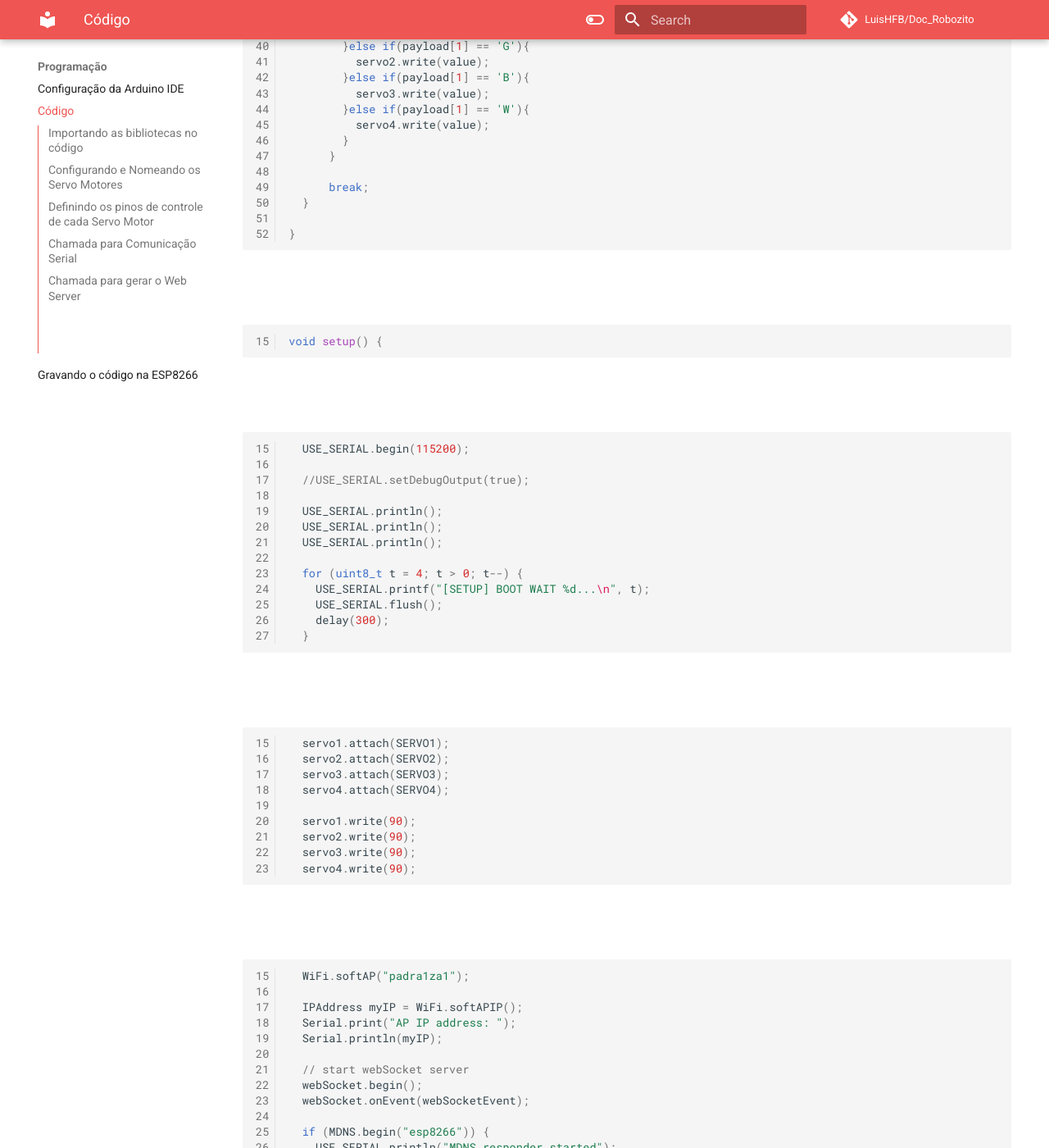
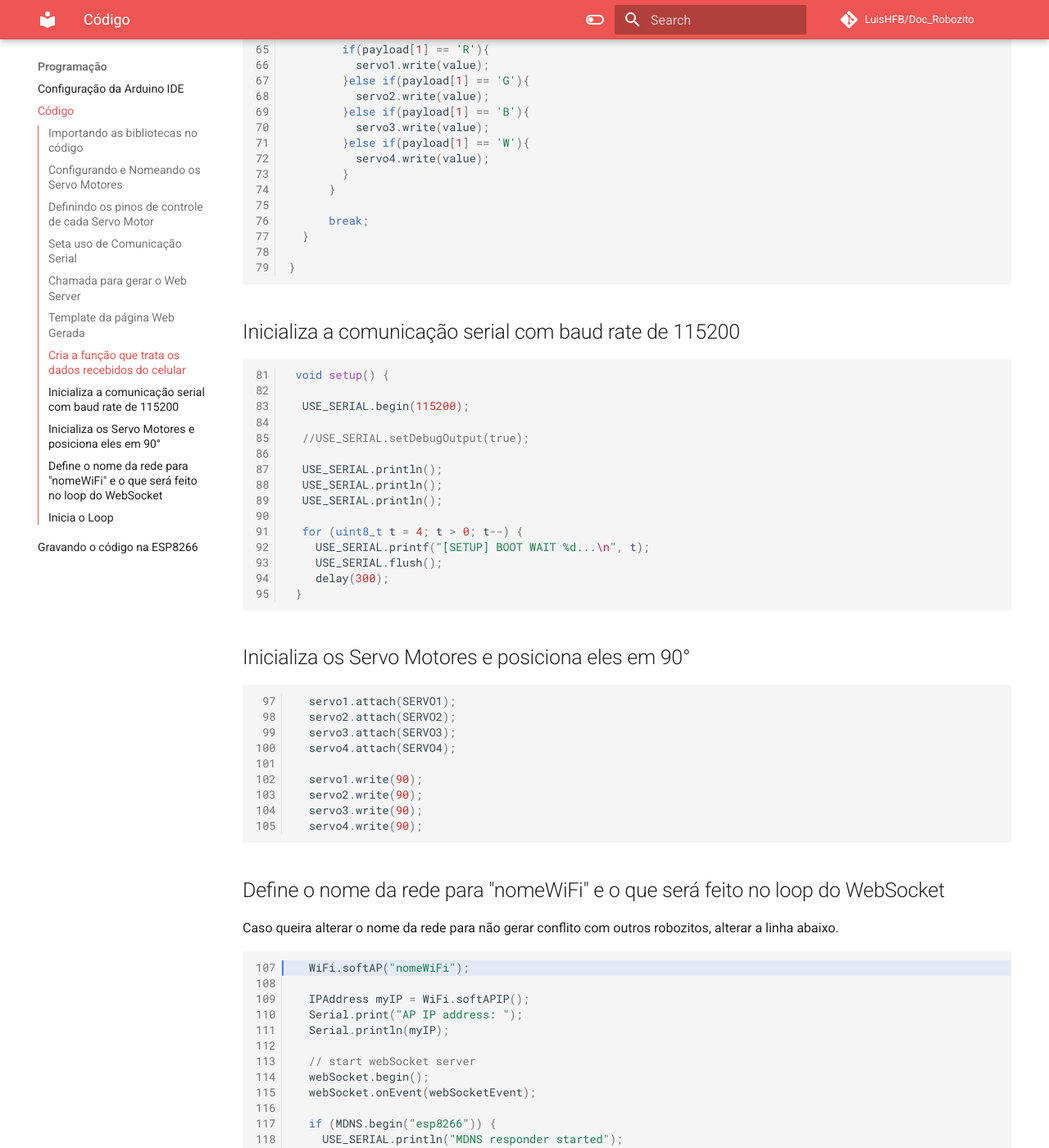
Before and after one commit to LuisHFB/Doc_RobozitoEN, an MkDocs documentation site: the page built from docs/programacao/oCodigo.md, in a window 1280 px wide and 1400 px high, scrolled down 2115 px. Shown: the whole window at 82% size. Built offline with MkDocs 1.6.1 and Material for MkDocs 9.7.7, drawn with Linux system fonts in a browser that asks for light colours; comment, search, counter and statistics services are not loaded; some of the changed text lies outside the part shown.

Commit message:
Correção linenums e add comentarios no código

````diff
--- a/docs/programacao/oCodigo.md
+++ b/docs/programacao/oCodigo.md
@@ -108,7 +108,7 @@
       servo3.write(90);
       servo4.write(90);
 
-      WiFi.softAP("padra1za1");
+      WiFi.softAP("nomeWiFi");
 
       IPAddress myIP = WiFi.softAPIP();
       Serial.print("AP IP address: ");
@@ -156,31 +156,33 @@
 
 ```
 ## Configurando e Nomeando os Servo Motores
-``` c linenums="10"
+``` c linenums="11"
 Servo servo1;        // Create the Servo and name it "servo1"
 Servo servo2;        // Create the Servo and name it "servo2"
 Servo servo3;        // Create the Servo and name it "servo3"
 Servo servo4;        // Create the Servo and name it "servo4"
 ```
 ## Definindo os pinos de controle de cada Servo Motor
-``` c linenums="15"
+``` c linenums="16"
 
 #define SERVO1    D0
 #define SERVO2    D2
 #define SERVO3    D3
 #define SERVO4    D4
 ```
-## Chamada para Comunicação Serial
-``` c linenums="15" hl_lines="107"
+## Seta uso de Comunicação Serial
+``` c linenums="21"
 #define USE_SERIAL Serial
 ```
 ## Chamada para gerar o Web Server
-``` c linenums="15" hl_lines="107"
+E define a porta que será usada
+
+``` c linenums="23"
 ESP8266WebServer server(80);
 WebSocketsServer webSocket = WebSocketsServer(81);
 ```
-##
-``` c linenums="15" hl_lines="107"
+## Template da página Web Gerada
+``` c linenums="26"
 String website = "<html><head><script>"
         "var connection = new WebSocket('ws://' + location.hostname + ':81/', ['arduino']);"
         "connection.onopen = function(){ connection.send('Connected on ' + new Date()); };"
@@ -197,8 +199,8 @@ String website = "<html><head><script>"
         "<option value=\"R\">Red</option><option value=\"G\">Green</option><option value=\"B\">Blue</option><option value=\"W\">White</option>"
         "</select><br/><br/>Intensity: <br/> <input id=\"r\" type=\"range\" min=\"0\" max=\"255\" step=\"1\" oninput=\"sendValue();\"/><br/></body></html>";
 ```
-##
-``` c linenums="15" hl_lines="107"
+## Cria a função que trata os dados recebidos do celular
+``` c linenums="42"
 void webSocketEvent(uint8_t num, WStype_t type, uint8_t * payload, size_t length) {
 
   switch (type) {
@@ -238,12 +240,10 @@ void webSocketEvent(uint8_t num, WStype_t type, uint8_t * payload, size_t length
 
 }
 ```
-##
-``` c linenums="15" hl_lines="107"
-void setup() {
-```
-##
-``` c linenums="15" hl_lines="107"
+## Inicializa a comunicação serial com baud rate de 115200
+``` c linenums="81"
+ void setup() {
+
   USE_SERIAL.begin(115200);
 
   //USE_SERIAL.setDebugOutput(true);
@@ -256,10 +256,10 @@ void setup() {
     USE_SERIAL.printf("[SETUP] BOOT WAIT %d...\n", t);
     USE_SERIAL.flush();
     delay(300);
-  }
+ }
 ```
-##
-``` c linenums="15" hl_lines="107"
+## Inicializa os Servo Motores e posiciona eles em 90°
+``` c linenums="97"
   servo1.attach(SERVO1);
   servo2.attach(SERVO2);
   servo3.attach(SERVO3);
@@ -270,9 +270,11 @@ void setup() {
   servo3.write(90);
   servo4.write(90);
 ```
-##
-``` c linenums="15" hl_lines="107"
-  WiFi.softAP("padra1za1");
+## Define o nome da rede para "nomeWiFi" e o que será feito no loop do WebSocket
+Caso queira alterar o nome da rede para não gerar conflito com outros robozitos, alterar a linha abaixo.
+
+``` c linenums="107" hl_lines="1"
+  WiFi.softAP("nomeWiFi");
 
   IPAddress myIP = WiFi.softAPIP();
   Serial.print("AP IP address: ");
@@ -300,8 +302,8 @@ void setup() {
 
 }
 ```
-##
-``` c linenums="15" hl_lines="107"
+## Inicia o Loop
+``` c linenums="135"
 void loop() {
   webSocket.loop();
   server.handleClient();
````
